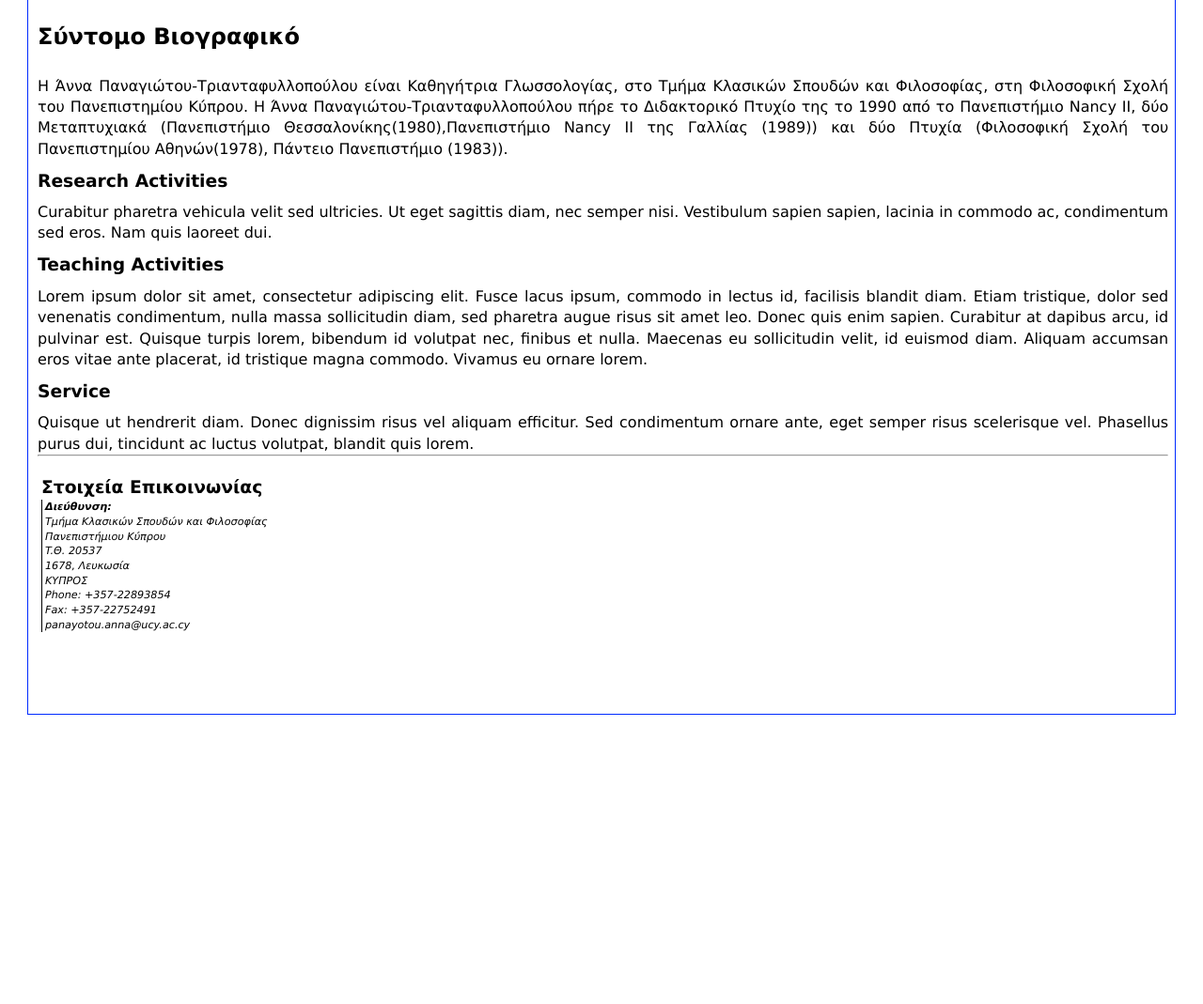
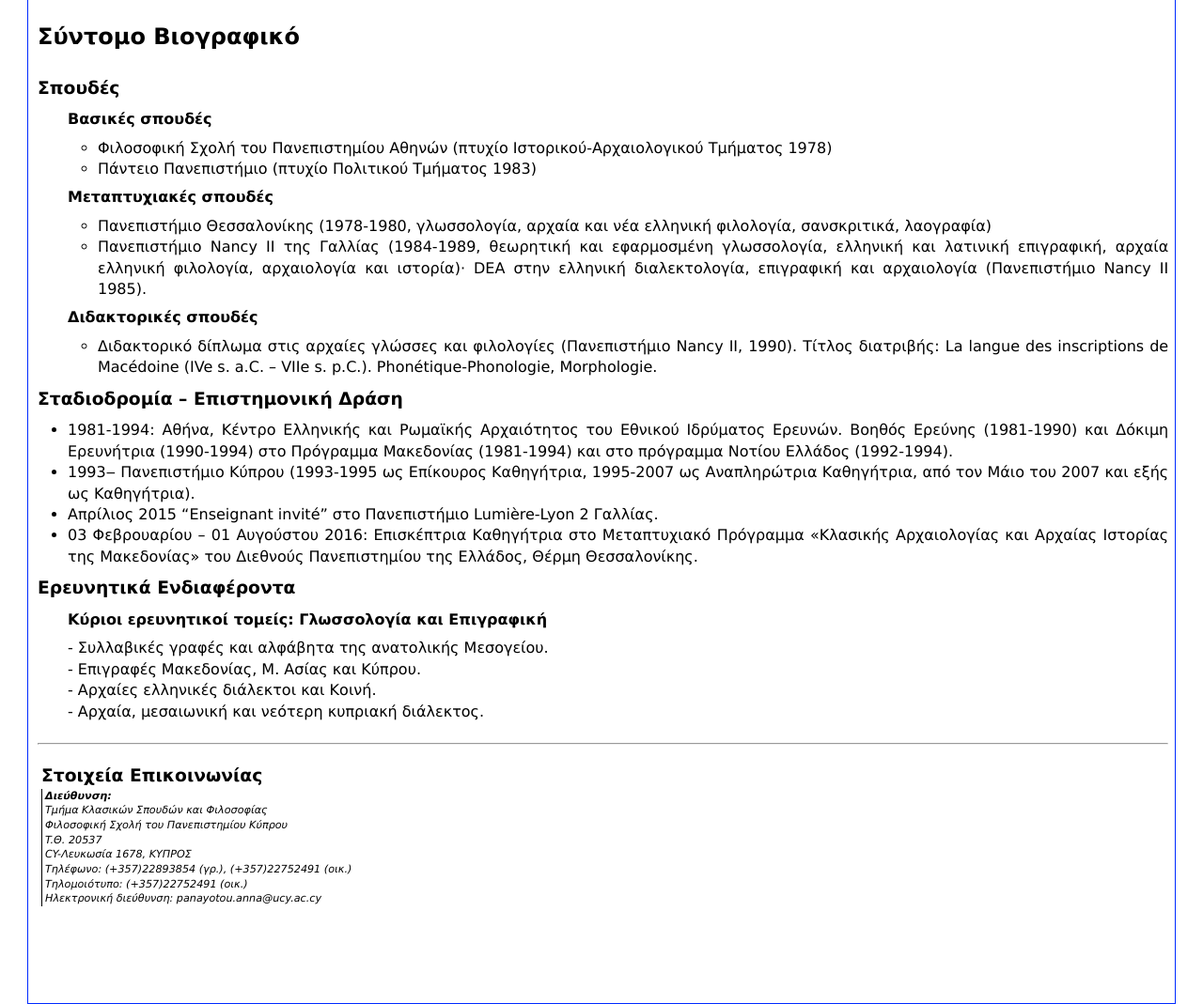
Before and after one commit to eioake01/eioake01.github.io, a plain HTML site: page index.html in a window 1280 px wide. Shown: the part 312-1381 px from the top of the page at 94% size. Before the commit the page ends 1089 px from the top, so only its background shows below. Drawn offline with nearby package versions, Linux system fonts and the light colour scheme.

Commit message:
Changes in index

```diff
--- a/index.html
+++ b/index.html
@@ -34,26 +34,45 @@
 <article class="body">
     <article>
         <h2 class="pgTitle">Σύντομο Βιογραφικό</h2>
-        <p>
-			Η Άννα Παναγιώτου-Tριανταφυλλοπούλου είναι Kαθηγήτρια Γλωσσολογίας, στο Tμήμα Kλασικών Σπουδών και Φιλοσοφίας, στη
-			Φιλοσοφική Σχολή του Πανεπιστημίου Kύπρου. Η Άννα Παναγιώτου-Tριανταφυλλοπούλου πήρε το Διδακτορικό Πτυχίο της το 1990 από το Πανεπιστήμιο Nancy II, δύο Μεταπτυχιακά (Πανεπιστήμιο Θεσσαλονίκης(1980),Πανεπιστήμιο Nancy II της Γαλλίας (1989)) και δύο Πτυχία (Φιλοσοφική Σχολή του Πανεπιστημίου Aθηνών(1978), Πάντειο Πανεπιστήμιο (1983)).
-        </p>
+
+		<h3 class="pgSubTitle">Σπουδές</h3>
+        <ul style="margin-left: 2em; list-style-type: none">
+			<li><h4 class="pgSubTitle">Bασικές σπουδές</h4></li>
+			<ul style="margin-left: 2em;">
+				<li>Φιλοσοφική Σχολή του Πανεπιστημίου Aθηνών (πτυχίο Iστορικού-Aρχαιολογικού Tμήματος 1978)</li>
+				<li>Πάντειο Πανεπιστήμιο (πτυχίο Πολιτικού Tμήματος 1983)</li>
+			</ul>
+			<li><h4 class="pgSubTitle">Mεταπτυχιακές σπουδές</h4></li>
+			<ul style="margin-left: 2em;">
+				<li>Πανεπιστήμιο Θεσσαλονίκης (1978-1980, γλωσσολογία, αρχαία και νέα ελληνική φιλολογία, σανσκριτικά, λαογραφία)</li>
+				<li>Πανεπιστήμιο Nancy II της Γαλλίας (1984-1989, θεωρητική και εφαρμοσμένη γλωσσολογία, ελληνική και λατινική επιγραφική, αρχαία ελληνική φιλολογία, αρχαιολογία και ιστορία)· DEA στην ελληνική διαλεκτολογία, επιγραφική και αρχαιολογία (Πανεπιστήμιο Nancy II 1985).</li>
+			</ul>
+			<li><h4 class="pgSubTitle">Διδακτορικές σπουδές</h4></li>
+			<ul style="margin-left: 2em;">
+				<li>Διδακτορικό δίπλωμα στις αρχαίες γλώσσες και φιλολογίες (Πανεπιστήμιο Nancy II, 1990). Τίτλος διατριβής: La langue des inscriptions de Macédoine (IVe s. a.C. – VΙΙe s. p.C.). Phonétique-Phonologie, Morphologie.</li>
+			</ul>
+		</ul>
+
+        <h3 class="pgSubTitle">Σταδιοδρομία – Επιστημονική Δράση</h3>
+         <ul style="margin-left: 2em;">
+			<li>1981-1994: Aθήνα, Kέντρο Eλληνικής και Pωμαϊκής Aρχαιότητος του Eθνικού Iδρύματος Eρευνών. Βοηθός Ερεύνης (1981-1990) και Δόκιμη Ερευνήτρια (1990-1994) στο Πρόγραμμα Μακεδονίας (1981-1994) και στο πρόγραμμα Νοτίου Ελλάδος (1992-1994).</li>
+			<li>1993‒ Πανεπιστήμιο Kύπρου (1993-1995 ως Eπίκουρος Kαθηγήτρια, 1995-2007 ως Aναπληρώτρια Kαθηγήτρια, από τον Μάιο του 2007 και εξής ως Kαθηγήτρια).</li>
+			<li>Απρίλιος 2015 “Enseignant invité” στο Πανεπιστήμιο Lumière-Lyon 2 Γαλλίας.</li>
+			<li>03 Φεβρουαρίου – 01 Αυγούστου 2016: Επισκέπτρια Καθηγήτρια στο Μεταπτυχιακό Πρόγραμμα «Κλασικής Αρχαιολογίας και Αρχαίας Ιστορίας της Μακεδονίας» του Διεθνούς Πανεπιστημίου της Ελλάδος, Θέρμη Θεσσαλονίκης.</li>
+		</ul>
+
+		<h3 class="pgSubTitle">Eρευνητικά Eνδιαφέροντα</h3>
+         <ul style="margin-left: 2em; list-style-type: none">
+			<li><h4 class="pgSubTitle">Κύριοι ερευνητικοί τομείς: Γλωσσολογία και Επιγραφική</h4></li>
+			<li>- Συλλαβικές γραφές και αλφάβητα της ανατολικής Μεσογείου.</li>
+			<li>- Επιγραφές Mακεδονίας, M. Aσίας και Kύπρου.</li>
+			<li>- Αρχαίες ελληνικές διάλεκτοι και Kοινή.</li>
+			<li>- Aρχαία, μεσαιωνική και νεότερη κυπριακή διάλεκτος.</li>
+		</ul>
     </article>
 
-    <article>
-        <h3 class="pgSubTitle">Research Activities</h3>
-           Curabitur pharetra vehicula velit sed ultricies. Ut eget sagittis diam, nec semper nisi. Vestibulum sapien sapien, lacinia in commodo ac, condimentum sed eros. Nam quis laoreet dui.
-    </article>
 
-    <article>
-        <h3 class="pgSubTitle">Teaching Activities</h3>
-        Lorem ipsum dolor sit amet, consectetur adipiscing elit. Fusce lacus ipsum, commodo in lectus id, facilisis blandit diam. Etiam tristique, dolor sed venenatis condimentum, nulla massa sollicitudin diam, sed pharetra augue risus sit amet leo. Donec quis enim sapien. Curabitur at dapibus arcu, id pulvinar est. Quisque turpis lorem, bibendum id volutpat nec, finibus et nulla. Maecenas eu sollicitudin velit, id euismod diam. Aliquam accumsan eros vitae ante placerat, id tristique magna commodo. Vivamus eu ornare lorem.
-    </article>
-    <article id="introService">
-        <h3 class="pgSubTitle">Service</h3>
-        Quisque ut hendrerit diam. Donec dignissim risus vel aliquam efficitur. Sed condimentum ornare ante, eget semper risus scelerisque vel. Phasellus purus dui, tincidunt ac luctus volutpat, blandit quis lorem.
-    </article>
-
+	<br>
     <hr>
 
     <div id="contact">
@@ -62,14 +81,12 @@
             <h4>Διεύθυνση:</h4>
             <ul style="list-style: none">
                 <li>Tμήμα Kλασικών Σπουδών και Φιλοσοφίας</li>
-                <li>Πανεπιστήμιου Kύπρου</li>
+                <li>Φιλοσοφική Σχολή του Πανεπιστημίου Kύπρου</li>
                 <li>T.Θ. 20537</li>
-                <li>1678, Λευκωσία</li>
-                <li>ΚΥΠΡΟΣ</li>
-                <li>Phone: +357-22893854</li>
-
-                <li>Fax: +357-22752491</li>
-                <li>panayotou.anna@ucy.ac.cy</li>
+                <li>CY-Λευκωσία 1678, ΚΥΠΡΟΣ</li>
+                <li>Tηλέφωνο: (+357)22893854 (γρ.), (+357)22752491 (οικ.)</li>
+                <li>Tηλομοιότυπο: (+357)22752491 (οικ.)</li>
+                <li>Hλεκτρονική διεύθυνση: panayotou.anna@ucy.ac.cy</li>
             </ul>
         </address>
     </div>
```
Also changed, not shown: 1 other file.
